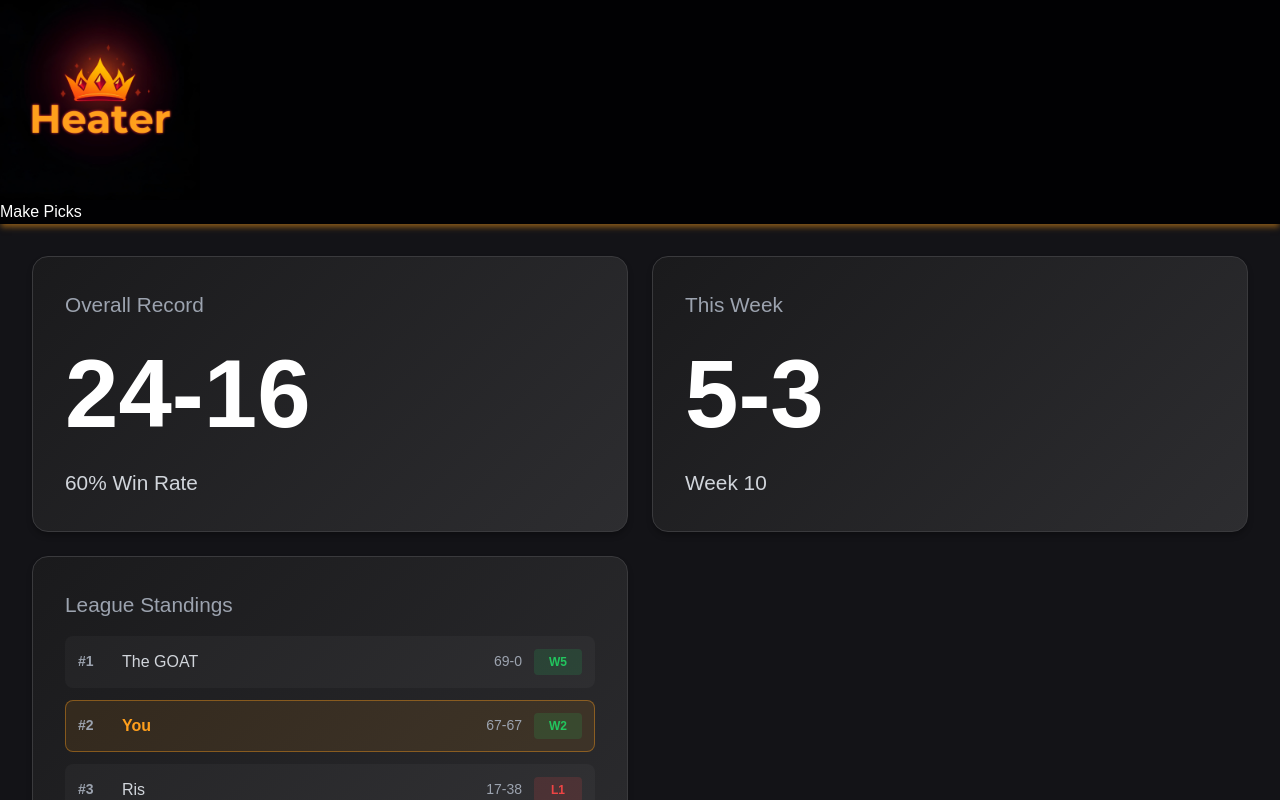
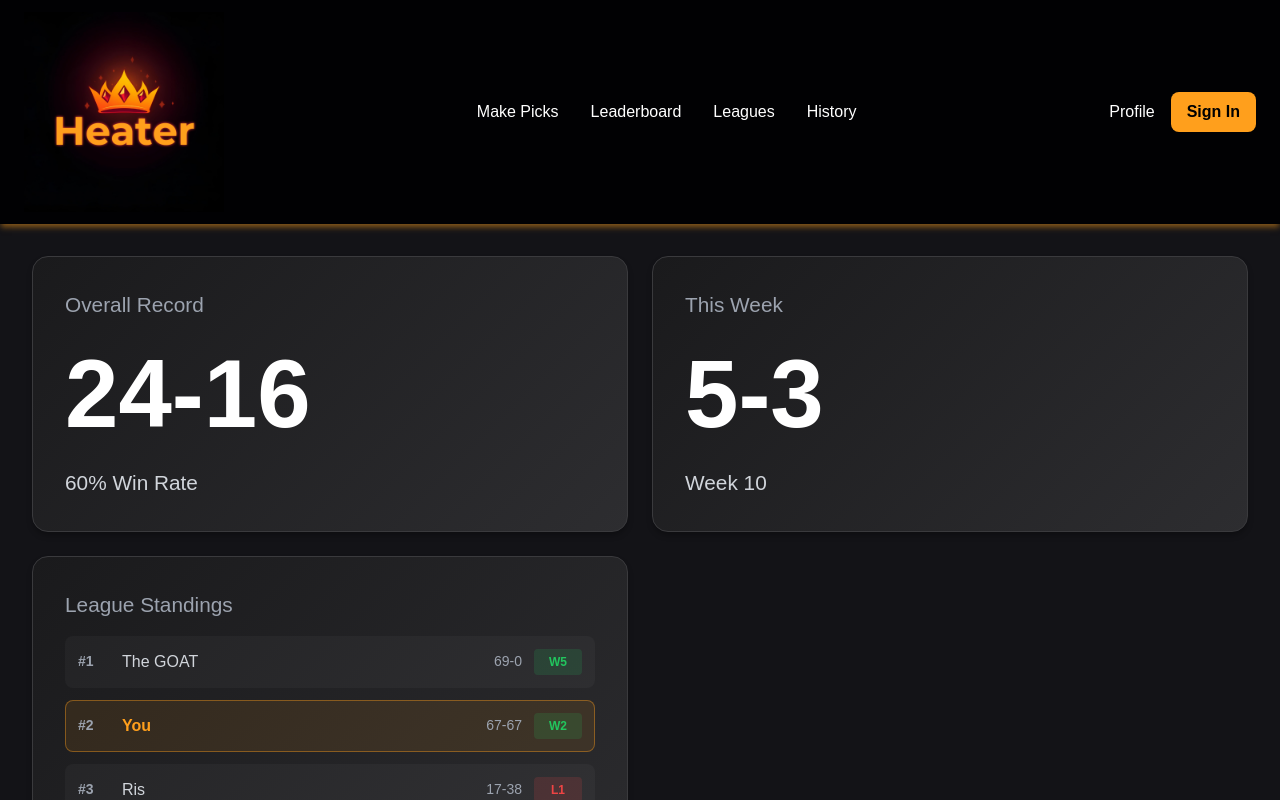
Before and after one commit to jameslang-1/Heater, a Next.js app: page / in a window 1280 px wide. Shown: the top 800 px of the page. Built offline with nearby package versions, Linux system fonts and the light colour scheme.

Commit message:
Added new elements + placeholder styling

```diff
--- a/src/components/navbar.jsx
+++ b/src/components/navbar.jsx
@@ -1,16 +1,41 @@
 import Image from 'next/image';
 import Link from 'next/link';
+
 export default function Navbar() {
   return (
-            <nav className="navbar-bg">
+    <nav className="navbar-bg flex items-center justify-between px-6 py-3">
+      {/* Logo - Left */}
       <div className="flex items-center">
+        <Link href="/">
           <Image src="/logoandtext.png" alt="Heater Logo" width={200} height={70} />
+        </Link>
       </div>
-                <div className="flex items-center space-x-4">
-                  <Link href="/picks" className="text-white hover:text-[#ff9f1c]">
+
+      {/* Navigation Links - Center */}
+      <div className="flex items-center space-x-8">
+        <Link href="/picks" className="text-white hover:text-[#ff9f1c] transition-colors">
           Make Picks
         </Link>
+        <Link href="/leaderboard" className="text-white hover:text-[#ff9f1c] transition-colors">
+          Leaderboard
+        </Link>
+        <Link href="/leagues" className="text-white hover:text-[#ff9f1c] transition-colors">
+          Leagues
+        </Link>
+        <Link href="/history" className="text-white hover:text-[#ff9f1c] transition-colors">
+          History
+        </Link>
+      </div>
+
+      {/* Right Section - Profile/Auth */}
+      <div className="flex items-center space-x-4">
+        <Link href="/profile" className="text-white hover:text-[#ff9f1c] transition-colors">
+          Profile
+        </Link>
+        <button className="bg-[#ff9f1c] text-black px-4 py-2 rounded-lg font-semibold hover:bg-[#e8900a] transition-colors">
+          Sign In
+        </button>
       </div>
     </nav>
-  )
+  );
 }
```
Lines whose indentation alone changed are shown as unchanged.
